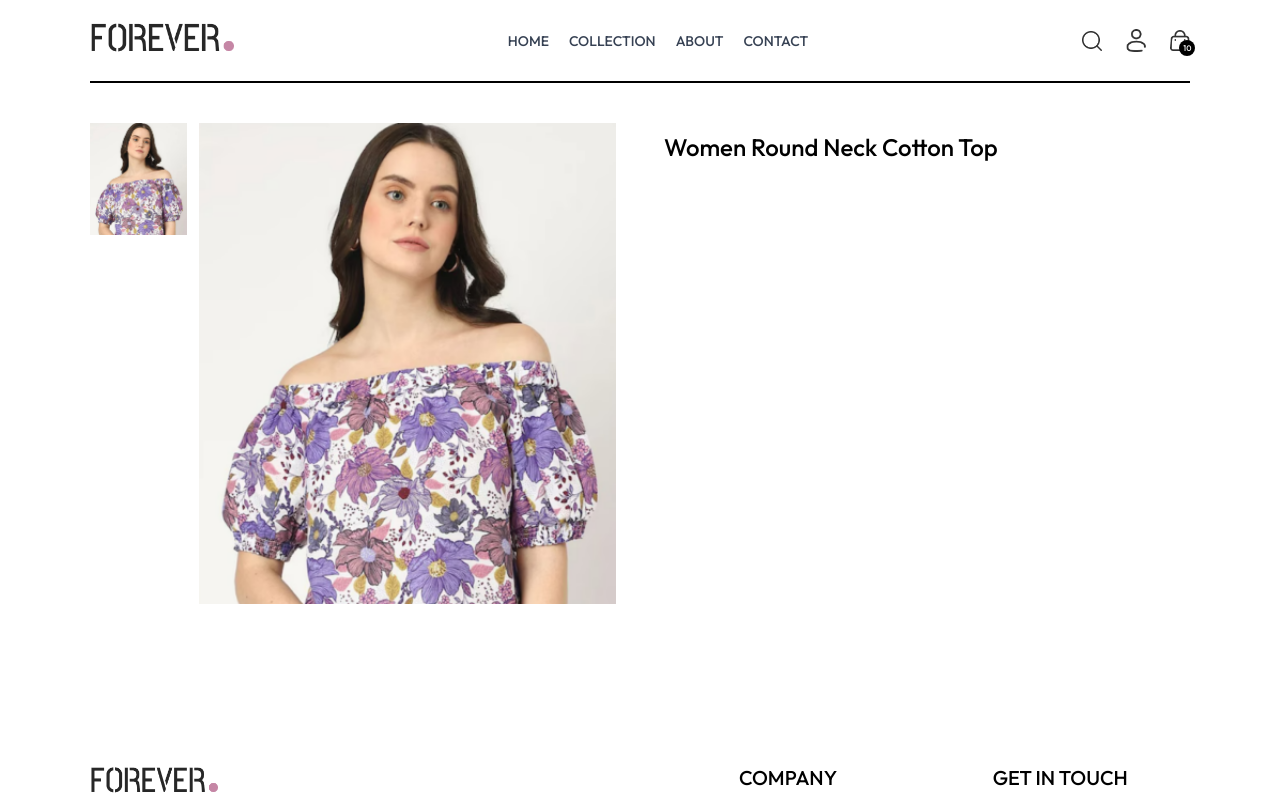
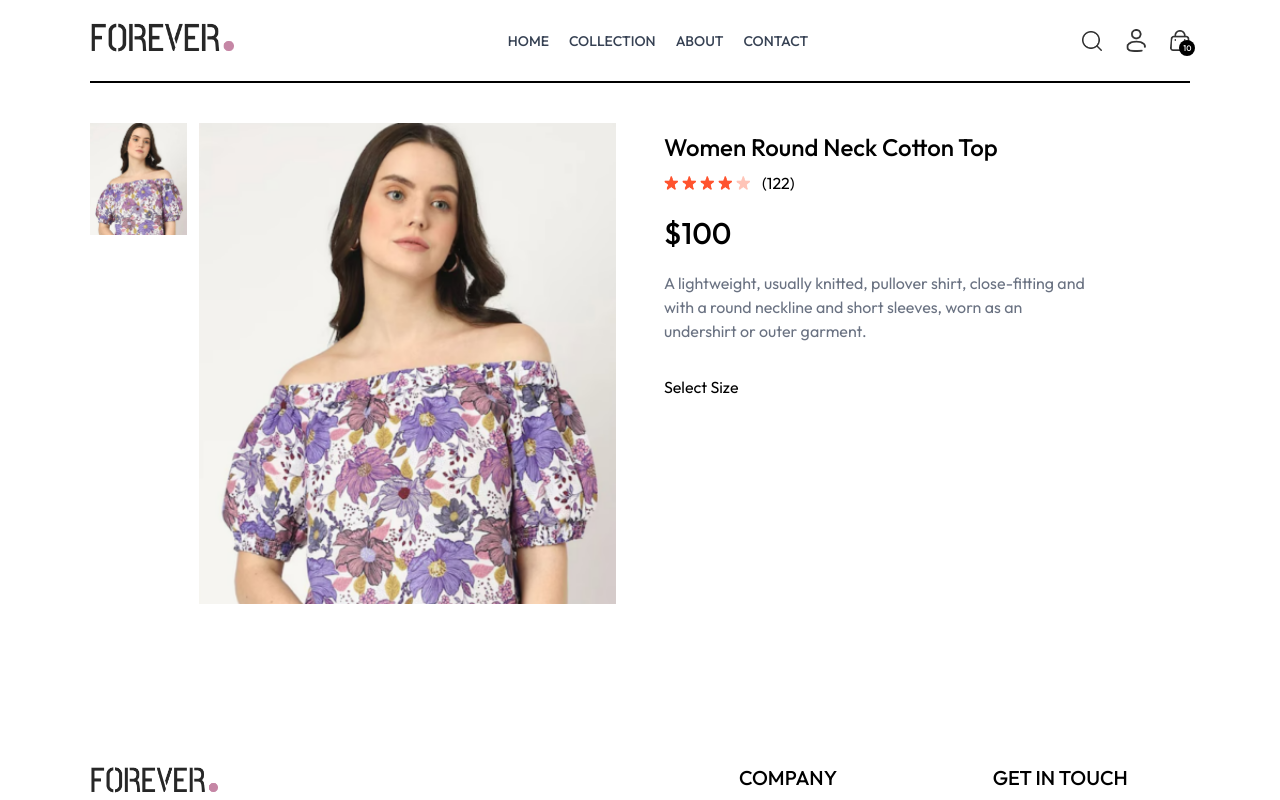
Before and after one commit to thusykanna/E-commerce-website, a React (Vite) app: page /products/aaaaa in a window 1280 px wide. Shown: the top 800 px of the page. Built offline with nearby package versions, Linux system fonts and the light colour scheme; a web font is replaced by a local one.

Commit message:
Update index.css and Product.jsx

```diff
--- a/src/index.css
+++ b/src/index.css
@@ -18,6 +18,10 @@ a.active hr{
     font-style: normal; /* Ensure it uses the regular weight */
   }
 
+::-webkit-scrollbar{
+    display: none;
+}
+
 @media (max-width:640px){
     a.active{
         background-color: black;
--- a/src/pages/Product.jsx
+++ b/src/pages/Product.jsx
@@ -2,11 +2,12 @@ import { useParams } from 'react-router-dom';
 import React, { useContext, useEffect, useState } from 'react'
 import { use } from 'react';
 import { ShopContext } from '../context/ShopContext';
+import { assets } from '../assets/assets';
 
 const Product = () => {
 
   const {productId} = useParams();
-  const {products} = useContext(ShopContext);
+  const {products, currency} = useContext(ShopContext);
   const [productData, setProductData] = useState(false);
   const [image, setImage] = useState('');
 
@@ -48,6 +49,22 @@ const Product = () => {
 
           <div className='flex-1'>
               <h1 className='font-medium text-2xl mt-2'>{productData.name}</h1>
+              <div className='flex items-center gap-1 mt-2'>
+                <img className='w-3.5' src={assets.star_icon} alt="" />
+                <img className='w-3.5' src={assets.star_icon} alt="" />
+                <img className='w-3.5' src={assets.star_icon} alt="" />
+                <img className='w-3.5' src={assets.star_icon} alt="" />
+                <img className='w-3.5' src={assets.star_dull_icon} alt="" />
+                <p className='ml-2'>(122)</p>
+              </div>
+              <p className='mt-5 text-3xl font-medium'>{currency}{productData.price}</p>
+              <p className='mt-5 text-gray-500 md:w-4/5'>{productData.description}</p>
+              <div className='flex flex-col gap-4 my-8'>
+                <p>Select Size</p>
+                <div className='flex gap-2'>
+
+                </div>
+              </div>
           </div>
 
       </div>
```
